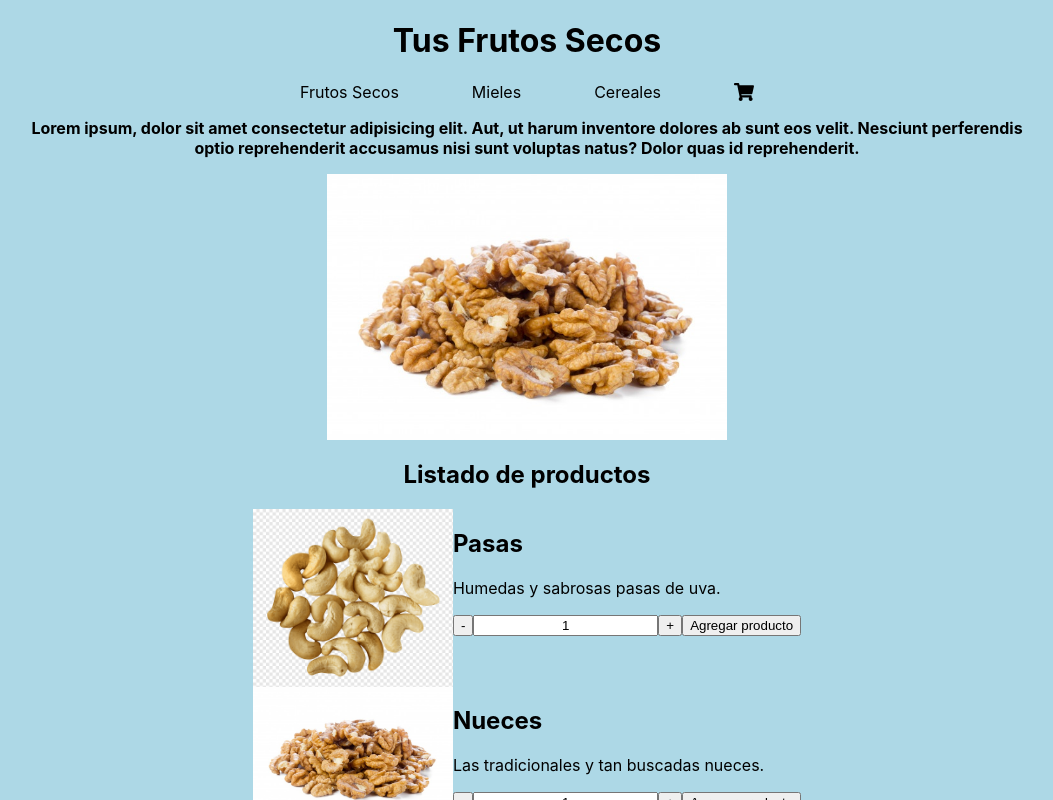
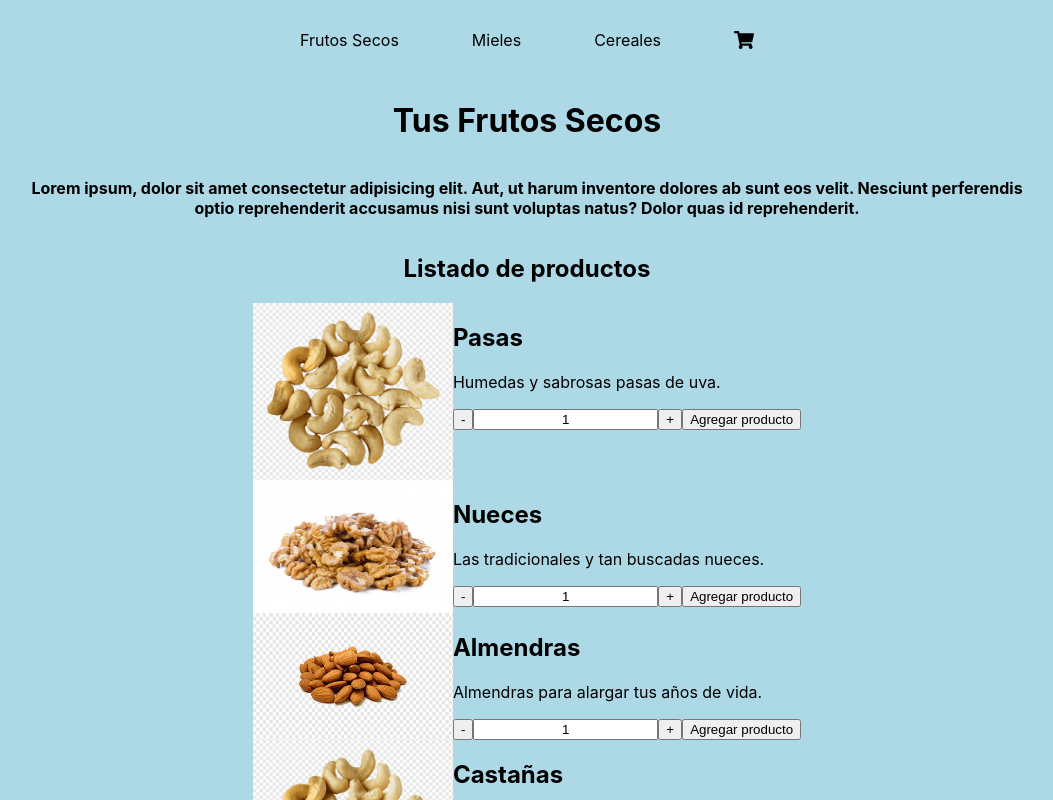
Before and after one commit to Joaco-gavernet/tusfrutos-gavernet, a React (Create React App) app: page / in a window 1280 px wide. Shown: the top 800 px of the page, without its empty margins (113-1166 px from the left). Built offline with nearby package versions, Linux system fonts and the light colour scheme.

Commit message:
Style modifications in App. Cleaning the project.

```diff
--- a/src/App.js
+++ b/src/App.js
@@ -1,16 +1,6 @@
 import React from 'react';
 import NavBar from './components/NavBar';
-import NutWidget from './components/NutWidget';
 import ItemListContainer from './components/ItemListContainer';
-// import CardContainerHook from './components/CardContainerHook';
-// import CardContainer from './components/CardContainer';
-
-// Vars
-let nutData = {
-  src: './assets/nueces.png'
-};
-
-let name = ['Joaquin', 'Nicolas', 'Rosario'];
 
 
 function App () {
@@ -27,14 +17,11 @@ function App () {
         minHeight: '100vh',
         paddingBottom: '10rem'}}>
         <NavBar />
+        <h1>Tus Frutos Secos</h1>
         <p style={{fontSize: '1rem', fontWeight: 'bold', textAlign: 'center'}}>
           Lorem ipsum, dolor sit amet consectetur adipisicing elit. Aut, ut harum inventore dolores ab sunt eos velit. Nesciunt perferendis optio reprehenderit accusamus nisi sunt voluptas natus? Dolor quas id reprehenderit.
         </p>
-        <NutWidget data={nutData} width='300px' />
-        <ItemListContainer data={name} />
-        {/* <CardContainerHook /> */}
-        {/* <CardContainer /> */}
-        {/* <ItemCount initial={1} stock={8} onAdd={() => {alert('Producto agregado')}} /> */}
+        <ItemListContainer />
       </div>
     </>
   );
--- a/src/components/ItemCount.js
+++ b/src/components/ItemCount.js
@@ -1,10 +1,8 @@
-import React, {useState, useEffect} from 'react';
+import React, {useState} from 'react';
 
 function ItemCount ({initial, stock, onAdd}) {
 
   let [count, setCount] = useState(initial);
-
-  useEffect(() => {console.log('ItemCount did mount')}, [count]);
 
   const inputChangedHandler = (event) => {
     setCount(event.target.value);
--- a/src/components/NavBar.js
+++ b/src/components/NavBar.js
@@ -5,8 +5,12 @@ const NavBar = () => {
 
   return (
     <>
-      <h1>Tus Frutos Secos</h1>
-      <div style={{display: 'flex', justifyContent: 'space-evenly', minWidth: '600px'}}>
+      <div style={{
+        display: 'flex',
+        justifyContent: 'space-evenly',
+        alignItems: 'center',
+        minWidth: '600px',
+        minHeight: '80px'}}>
         <span>Frutos Secos</span>
         <span>Mieles</span>
         <span>Cereales</span>
--- a/src/components/NutWidget.js
+++ /dev/null
@@ -1,9 +0,0 @@
-import React from 'react';
-
-function NutWidget ({data}) {
-  return (
-    <img src={data.src} alt='Nuts' width='400px' />
-  )
-}
-
-export default NutWidget;
--- a/src/components/CardContainer.js
+++ b/src/unusedComponents/CardContainer.js
@@ -46,7 +46,6 @@ class CardContainer extends React.Component {
         Container Card
         {this.state.done && Array.isArray(this.state.referens) ? (
           this.state.referens.map((item, i) => <Card {...item} key={i} />)
-
         ) : (
           <p>Cargando...</p>
         )}
```
Also changed, not shown: src/unusedComponents/Card.js (renamed from src/components/Card.js), src/unusedComponents/CardContainerHook.js (renamed from src/components/CardContainerHook.js).
